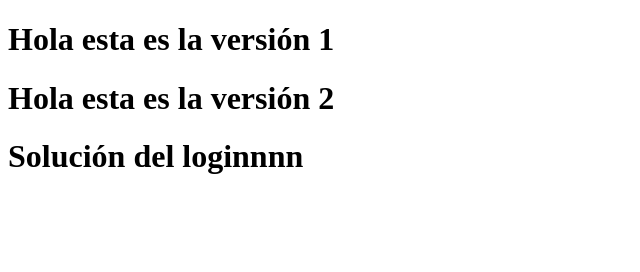
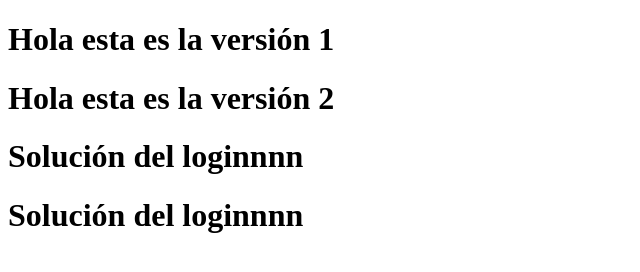
Before and after one commit to Portero20/git_undefined, a plain HTML site: page index.html in a window 1280 px wide. Shown: the whole page, without its empty margins (0-640 px from the left). Drawn offline with Linux system fonts and the light colour scheme.

Commit message:
Conflictos

```diff
--- a/index.html
+++ b/index.html
@@ -11,6 +11,7 @@
     <h1>Hola esta es la versión 2</h1>
 
     <h1>Solución del loginnnn</h1>
+    <h1>Solución del loginnnn</h1>
 
 </body>
 </html>
```
